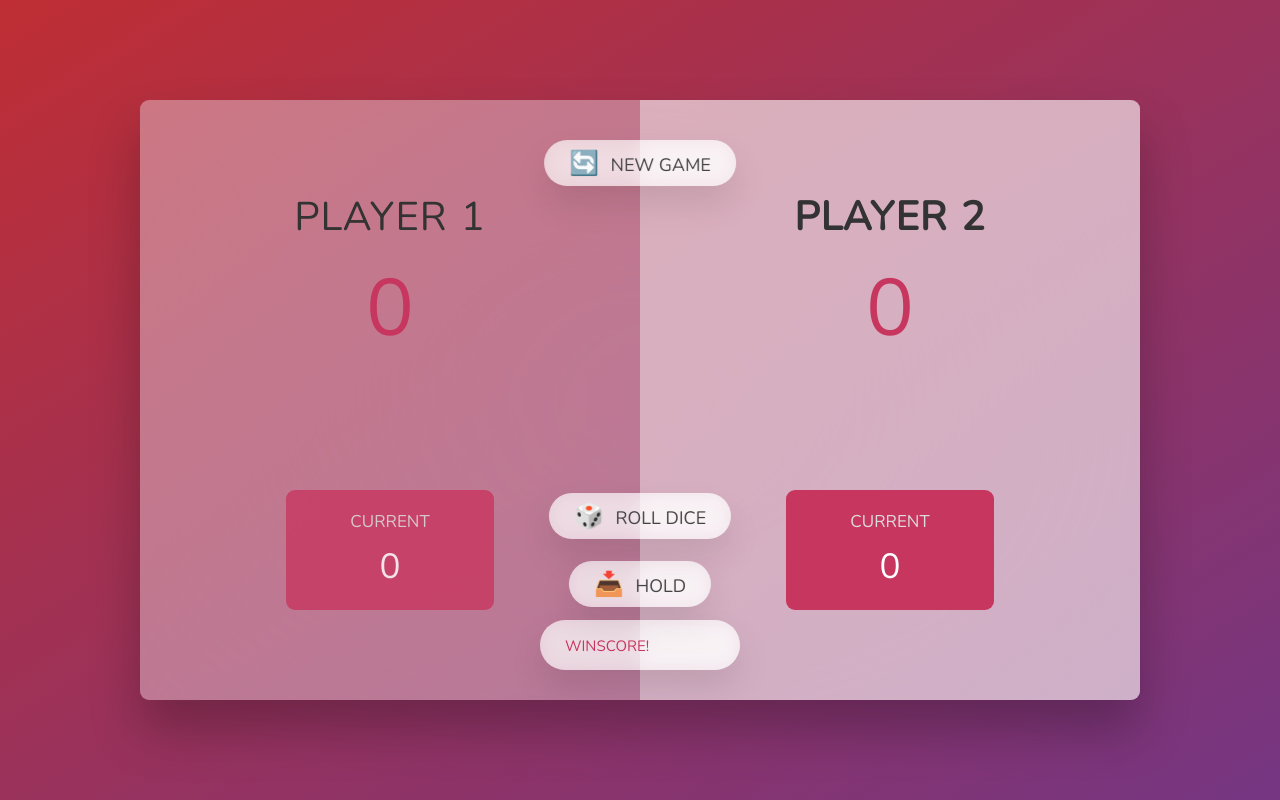
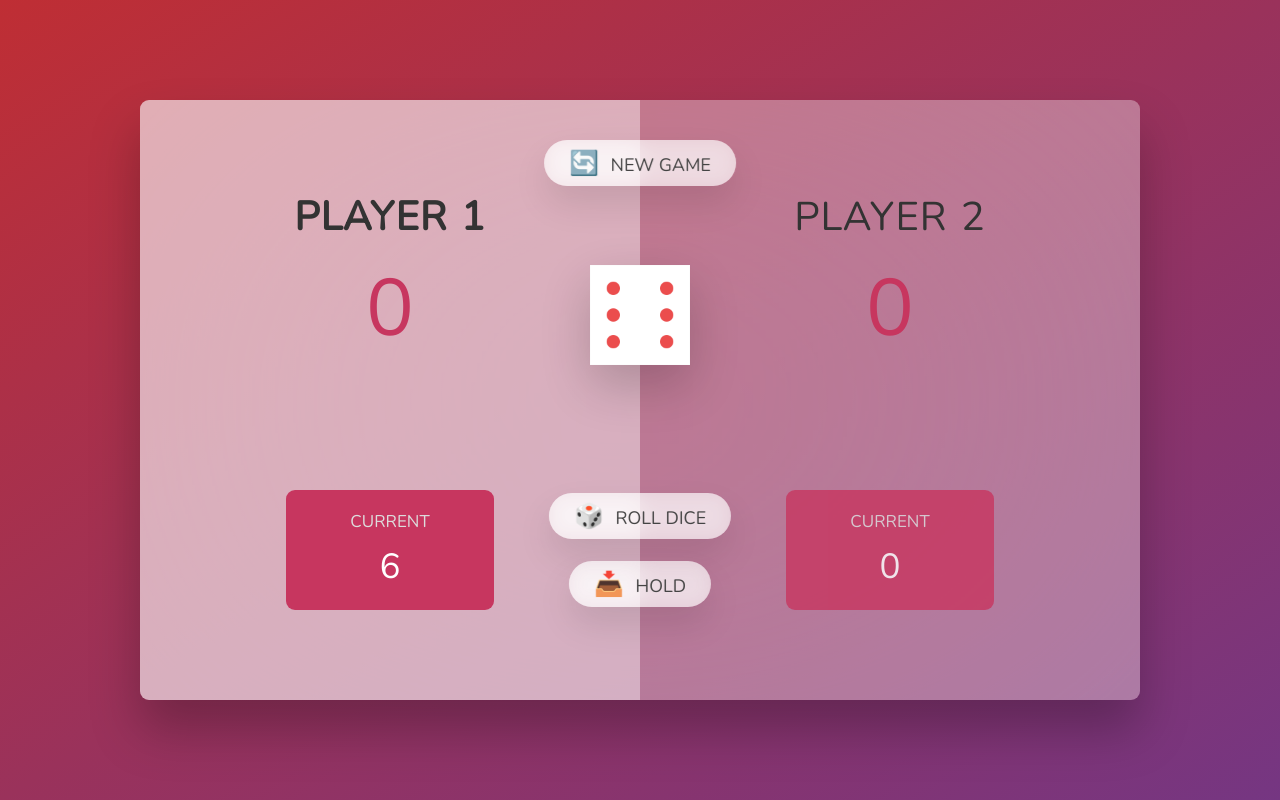
Before and after one commit to gerichilli/my-pig-game, a plain HTML site: page index.html in a window 1280 px wide. Both pictures are taken after a click on the button "🎲 ROLL DICE". Drawn offline with nearby package versions, Linux system fonts and the light colour scheme.

Commit message:
'second'

```diff
--- a/index.html
+++ b/index.html
@@ -5,7 +5,6 @@
     <meta name="viewport" content="width=device-width, initial-scale=1.0" />
     <meta http-equiv="X-UA-Compatible" content="ie=edge" />
     <link rel="stylesheet" href="style.css" />
-    <script src="script.js" defer></script>
     <title>Pig Game</title>
   </head>
   <body>
@@ -26,15 +25,12 @@
           <p class="current-score" id="current--1">0</p>
         </div>
       </section>
-      <div class="dice__wrapper">
-        <img src="dice-5.png" alt="Playing dice" class="dice dice--0" />
-        <img src="dice-5.png" alt="Playing dice" class="dice dice--1" />
-      </div>
+
+      <img src="dice-5.png" alt="Playing dice" class="dice" />
       <button class="btn btn--new">🔄 New game</button>
       <button class="btn btn--roll">🎲 Roll dice</button>
       <button class="btn btn--hold">📥 Hold</button>
-      <input type="number" class="winscore" placeholder="Winscore!" id="input-number"></input>
     </main>
-
+    <script src="script.js"></script>
   </body>
 </html>
--- a/script.js
+++ b/script.js
@@ -1,111 +1,97 @@
-// MY PIG GAME
+'use strict';
 
-var scores, roundScore, activePlayer, gamePlaying;
+//set variable score 0,1, dice (DOM), current, btn by selecting element
+const score0DOM = document.getElementById('score--0');
+const score1DOM = document.getElementById('score--1');
+
+const diceDOM = document.querySelector('.dice');
+
+const current0DOM = document.getElementById('current--0');
+const current1DOM = document.getElementById('current--1');
+
+const btnRoll = document.querySelector('.btn--roll');
+const btnHold = document.querySelector('.btn--hold');
+const btnNew = document.querySelector('.btn--new');
+
+//set score of two player in an array
+let scores, currentScore, activePlayer, playingGame;
+
+const init = function() {
+    //set score to 0 at begining (textContent)
+    score0DOM.textContent = 0;
+    score1DOM.textContent = 0;
+
+    //hide dice at begining (add class 'hidden')
+    diceDOM.classList.add('hidden');
+    current0DOM.textContent = 0;
+    current1DOM.textContent = 0;
+    document.querySelector('.player--0').classList.add('player--active');
+
+    document.getElementById('name--0').textContent = 'Player 1';
+    document.getElementById('name--1').textContent = 'Player 2';
+
+    document.querySelector('.player--0').classList.remove('player--winner');
+    document.querySelector('.player--1').classList.remove('player--winner');
+
+    scores = [0, 0];
+    currentScore = 0;
+    activePlayer = 0;
+    playingGame = true;
+}
 
 init();
 
-//Event khi click btn roll
-document.querySelector('.btn--roll').addEventListener('click', function() {
-        if (gamePlaying) {// 1. Random number
-            var diceFirst = generateRandomNumber(); //gọi giá trị cho xúc xắc thứ nhất
-            var diceSecond = generateRandomNumber(); //gọi giá trị cho xúc xắc thứ hai
-            var dice = diceFirst + diceSecond;
+const switchPlayer = function() {
+    //Set current score to 0 and switch player
+    currentScore = 0;
+    document.getElementById(`current--${activePlayer}`).textContent = 0;
+    activePlayer == 0 ? activePlayer = 1 : activePlayer = 0;
+    //Toggle active class
+    document.querySelector('.player--0').classList.toggle('player--active');
+    document.querySelector('.player--1').classList.toggle('player--active');
+}
 
-            //function generate random number
-            function generateRandomNumber() {
-                var randomNumber = Math.floor(Math.random() * 6) + 1;
-                return randomNumber;
-            }
+btnRoll.addEventListener('click', function() {
+    if (playingGame) {
+        //Generating a random dice roll
+        let dice = Math.trunc(Math.random() * 6) + 1;
 
-            // 2. Display the result (thay đổi src của ảnh)
-            var diceDOMFirst = document.querySelector('.dice--0');
-            var diceDOMSecond = document.querySelector('.dice--1');
-            document.querySelector('.dice__wrapper').style.display = 'block';
-            diceDOMFirst.src = 'dice-' + diceFirst + '.png';
-            diceDOMSecond.src = 'dice-' + diceSecond + '.png';
+        //Display dice
+        diceDOM.classList.remove('hidden');
+        diceDOM.src = `dice-${dice}.png`;
 
-            // 3. Update the round score IF the rolled number was NOT a 1 và 6, nếu = 6 thì mất hết điểm, bằng 1 thì mất điểm hiện tại
-            if (diceFirst === 6 || diceSecond === 6) {
-                scores[activePlayer] = 0;
-                document.querySelector('#score--' + activePlayer).textContent = '0';
-
-                nextPlayer();
-
-            } else if (diceFirst === 1 || diceSecond === 1) {
-                nextPlayer();
-
-            } else {
-                roundScore += dice;
-                document.querySelector('#current--' + activePlayer).textContent = roundScore;
-            }
-        }
-});
-
-document.querySelector('.btn--hold').addEventListener('click', function () {
-    if (gamePlaying) {
-        //Add current score to global score
-        scores[activePlayer] += roundScore;
-
-        //Update the UI
-        document.querySelector('#score--' + activePlayer).textContent = scores[activePlayer];
-
-        //Check if player won the game
-        var inputNumber = document.getElementById('input-number').value;
-        if (inputNumber) {
-            var winScore = inputNumber;
+        //Check if rolled 1 or not
+        if (dice != 1) {
+            //Add dice to current scores
+            currentScore += dice;
+            document.getElementById(`current--${activePlayer}`).textContent = currentScore;
         } else {
-            inputNumber = 100;
-        }
-
-
-        if (scores[activePlayer] >= winScore) {
-            document.querySelector('#name--' + activePlayer).textContent = 'Winner!';
-            document.querySelector('.dice__wrapper').style.display = 'none';
-            document.querySelector('.player--' + activePlayer).classList.add('player--winner');
-            document.querySelector('.player--' + activePlayer).classList.remove('player--active');
-            gamePlaying = false;
-        } else {
-            nextPlayer();
+            switchPlayer();
         }
     }
 });
 
+btnHold.addEventListener('click', function() {
+    if (playingGame) {
+        //Add current score to active player score
+        scores[activePlayer] += currentScore;
+        document.getElementById(`score--${activePlayer}`).textContent = scores[activePlayer];
 
-function nextPlayer() {
-    activePlayer === 0 ? activePlayer = 1 : activePlayer = 0; //if else
-    roundScore = 0;
+        //Check if score >=100
+        if (scores[activePlayer] >= 20) {
+            //Change winner class
+            document.querySelector(`.player--${activePlayer}`).classList.add('player--winner');
+            document.querySelector(`.player--${activePlayer}`).classList.remove('player--active');
+            //Change name of player to winner
+            document.getElementById(`name--${activePlayer}`).textContent = 'Winner!';
+            //Stop game
+            playingGame = false;
+            //Hide the dice
+            diceDOM.classList.add('hidden');
+        } else {
+            switchPlayer();
+        }
+    }
+});
 
-    //set UI currentScore của cả 2 là 0 khi sang lượt mới
-    document.getElementById('current--0').textContent = '0';
-    document.getElementById('current--1').textContent = '0';
-
-    //đổi class khi thay player
-    document.querySelector('.player--0').classList.toggle('player--active');
-    document.querySelector('.player--1').classList.toggle('player--active');
-
-    document.querySelector('.dice__wrapper').style.display = 'none';
-}
-
-document.querySelector('.btn--new').addEventListener('click', init); //call init function when click btn
-
-//làm mới trò chơi
-function init() {
-    scores = [0, 0];
-    roundScore = 0;
-    activePlayer = 0;
-    gamePlaying = true;
-
-    document.querySelector('.dice__wrapper').style.display = 'none';
-
-    document.getElementById('score--0').textContent = '0';
-    document.getElementById('score--1').textContent = '0';
-    document.getElementById('current--0').textContent = '0';
-    document.getElementById('current--1').textContent = '0';
-    document.getElementById('name--0').textContent = 'Player 1';
-    document.getElementById('name--1').textContent = 'Player 2';
-    document.querySelector('.player--0').classList.remove('player--winner');
-    document.querySelector('.player--1').classList.remove('player--winner');
-    document.querySelector('.player--0').classList.remove('player--active');
-    document.querySelector('.player--1').classList.remove('player--active');
-    document.querySelector('.player--0').classList.add('player--active');
-}
+btnNew.addEventListener('click', init);
--- a/style.css
+++ b/style.css
@@ -100,8 +100,7 @@ main {
 }
 
 /* ABSOLUTE POSITIONED ELEMENTS */
-.btn,
-.winscore {
+.btn {
   position: absolute;
   left: 50%;
   transform: translateX(-50%);
@@ -149,18 +148,12 @@ main {
   outline: none;
 }
 
-.dice__wrapper {
+.dice {
   position: absolute;
   left: 50%;
   top: 16.5rem;
   transform: translateX(-50%);
   height: 10rem;
-}
-
-.dice {
-  width: 10rem;
-  height: 10rem;
-  margin: .5rem;
   box-shadow: 0 2rem 5rem rgba(0, 0, 0, 0.2);
 }
 
@@ -173,19 +166,6 @@ main {
   color: #c7365f;
 }
 
-.winscore {
-  bottom: 5%;
-  width: 20rem;
-  height: 5rem;
-  color: #c7365f;
+.hidden {
+  display: none;
 }
-
-.winscore:focus {
-  border: none;
-  outline: none;
-}
-
-::-webkit-input-placeholder {
-  font-size: 1.5rem;
-  color: #c7365f;
-}
```
Also changed, not shown: app.js (added, +111 -0 lines).
